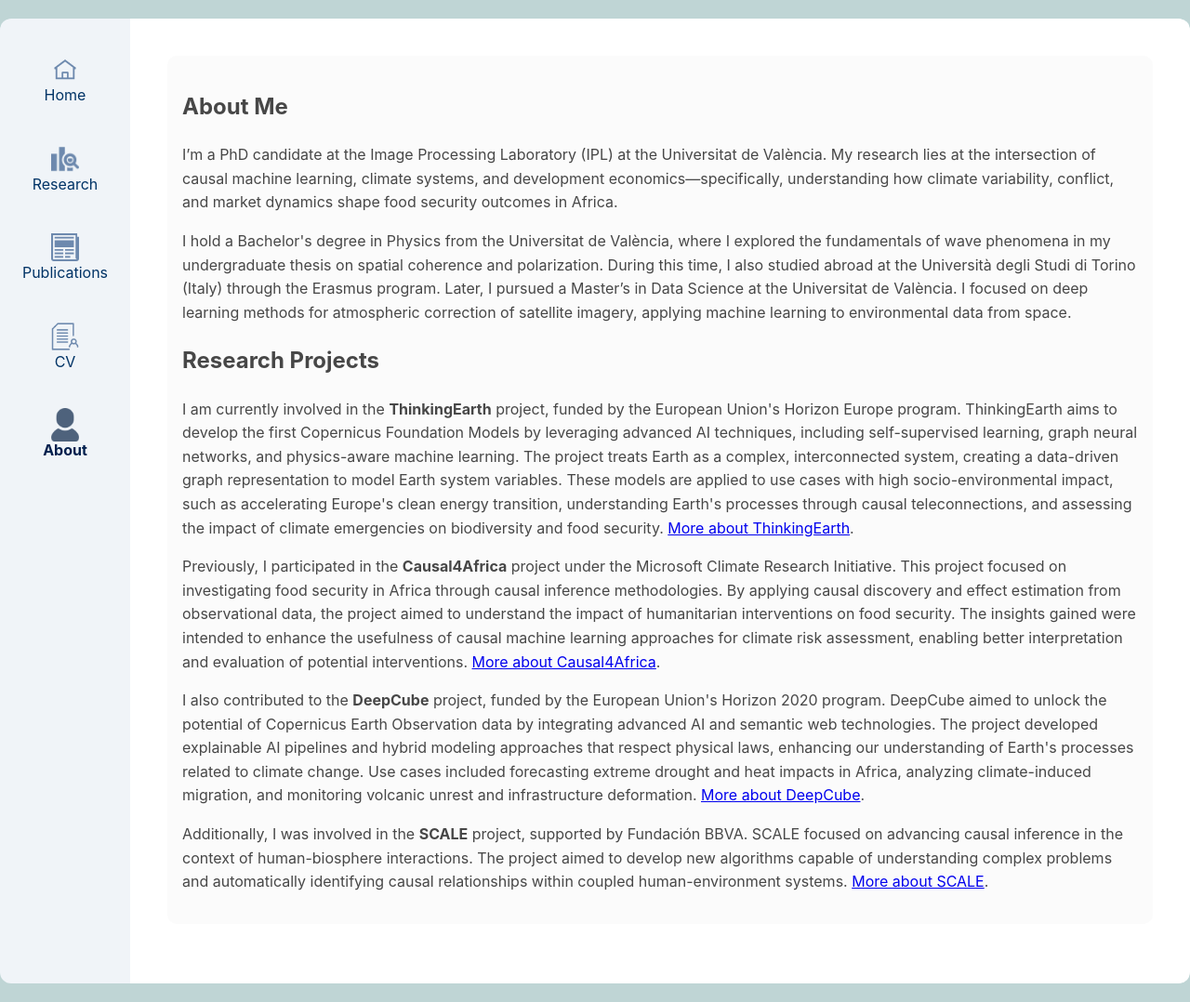
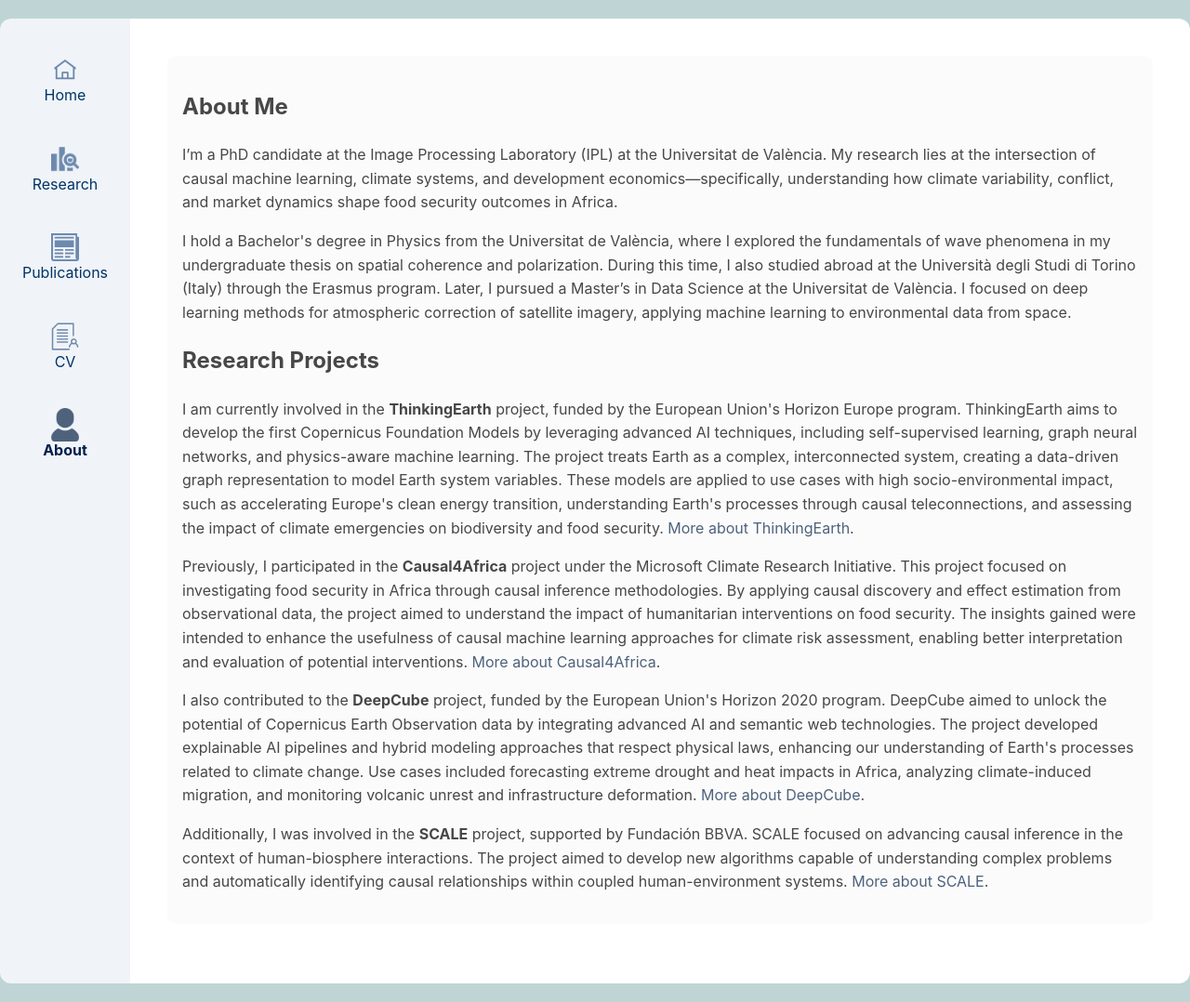
Before and after one commit to jordicbau/jordicbau.github.io, a Jekyll site: the page built from about.md, in a window 1280 px wide. Shown: the whole page at 93% size. Built offline with Jekyll 4.4.1, drawn with Linux system fonts in a browser that asks for light colours.

Commit message:
Update about.md

```diff
--- a/about.md
+++ b/about.md
@@ -11,13 +11,13 @@
 
 <h2>Research Projects</h2>
 
-  <p>I am currently involved in the <strong>ThinkingEarth</strong> project, funded by the European Union's Horizon Europe program. ThinkingEarth aims to develop the first Copernicus Foundation Models by leveraging advanced AI techniques, including self-supervised learning, graph neural networks, and physics-aware machine learning. The project treats Earth as a complex, interconnected system, creating a data-driven graph representation to model Earth system variables. These models are applied to use cases with high socio-environmental impact, such as accelerating Europe's clean energy transition, understanding Earth's processes through causal teleconnections, and assessing the impact of climate emergencies on biodiversity and food security. <a href="https://thinking-earth.eu" target="_blank">More about ThinkingEarth</a>.</p>
+  <p>I am currently involved in the <strong>ThinkingEarth</strong> project, funded by the European Union's Horizon Europe program. ThinkingEarth aims to develop the first Copernicus Foundation Models by leveraging advanced AI techniques, including self-supervised learning, graph neural networks, and physics-aware machine learning. The project treats Earth as a complex, interconnected system, creating a data-driven graph representation to model Earth system variables. These models are applied to use cases with high socio-environmental impact, such as accelerating Europe's clean energy transition, understanding Earth's processes through causal teleconnections, and assessing the impact of climate emergencies on biodiversity and food security. <a class="publication-link" href="https://thinking-earth.eu" target="_blank">More about ThinkingEarth</a>.</p>
 
-  <p>Previously, I participated in the <strong>Causal4Africa</strong> project under the Microsoft Climate Research Initiative. This project focused on investigating food security in Africa through causal inference methodologies. By applying causal discovery and effect estimation from observational data, the project aimed to understand the impact of humanitarian interventions on food security. The insights gained were intended to enhance the usefulness of causal machine learning approaches for climate risk assessment, enabling better interpretation and evaluation of potential interventions. <a href="https://www.microsoft.com/en-us/research/collaboration/microsoft-climate-research-initiative/projects" target="_blank">More about Causal4Africa</a>.</p>
+  <p>Previously, I participated in the <strong>Causal4Africa</strong> project under the Microsoft Climate Research Initiative. This project focused on investigating food security in Africa through causal inference methodologies. By applying causal discovery and effect estimation from observational data, the project aimed to understand the impact of humanitarian interventions on food security. The insights gained were intended to enhance the usefulness of causal machine learning approaches for climate risk assessment, enabling better interpretation and evaluation of potential interventions. <a class="publication-link" href="https://www.microsoft.com/en-us/research/collaboration/microsoft-climate-research-initiative/projects" target="_blank">More about Causal4Africa</a>.</p>
 
-  <p>I also contributed to the <strong>DeepCube</strong> project, funded by the European Union's Horizon 2020 program. DeepCube aimed to unlock the potential of Copernicus Earth Observation data by integrating advanced AI and semantic web technologies. The project developed explainable AI pipelines and hybrid modeling approaches that respect physical laws, enhancing our understanding of Earth's processes related to climate change. Use cases included forecasting extreme drought and heat impacts in Africa, analyzing climate-induced migration, and monitoring volcanic unrest and infrastructure deformation. <a href="https://deepcube-h2020.eu" target="_blank">More about DeepCube</a>.</p>
+  <p>I also contributed to the <strong>DeepCube</strong> project, funded by the European Union's Horizon 2020 program. DeepCube aimed to unlock the potential of Copernicus Earth Observation data by integrating advanced AI and semantic web technologies. The project developed explainable AI pipelines and hybrid modeling approaches that respect physical laws, enhancing our understanding of Earth's processes related to climate change. Use cases included forecasting extreme drought and heat impacts in Africa, analyzing climate-induced migration, and monitoring volcanic unrest and infrastructure deformation. <a class="publication-link" href="https://deepcube-h2020.eu" target="_blank">More about DeepCube</a>.</p>
 
-  <p>Additionally, I was involved in the <strong>SCALE</strong> project, supported by Fundación BBVA. SCALE focused on advancing causal inference in the context of human-biosphere interactions. The project aimed to develop new algorithms capable of understanding complex problems and automatically identifying causal relationships within coupled human-environment systems. <a href="https://www.uv.es/uvweb/uv-news/en/news/university-valencia-gets-three-grants-bbva-foundation-cutting-edge-scientific-research-teams-1285973304159/Novetat.html?id=1286125359490&plantilla=UV_Noticies%2FPage%2FTPGDetaillNews" target="_blank">More about SCALE</a>.</p>
+  <p>Additionally, I was involved in the <strong>SCALE</strong> project, supported by Fundación BBVA. SCALE focused on advancing causal inference in the context of human-biosphere interactions. The project aimed to develop new algorithms capable of understanding complex problems and automatically identifying causal relationships within coupled human-environment systems. <a class="publication-link" href="https://www.uv.es/uvweb/uv-news/en/news/university-valencia-gets-three-grants-bbva-foundation-cutting-edge-scientific-research-teams-1285973304159/Novetat.html?id=1286125359490&plantilla=UV_Noticies%2FPage%2FTPGDetaillNews" target="_blank">More about SCALE</a>.</p>
 
 
 </section>
```
